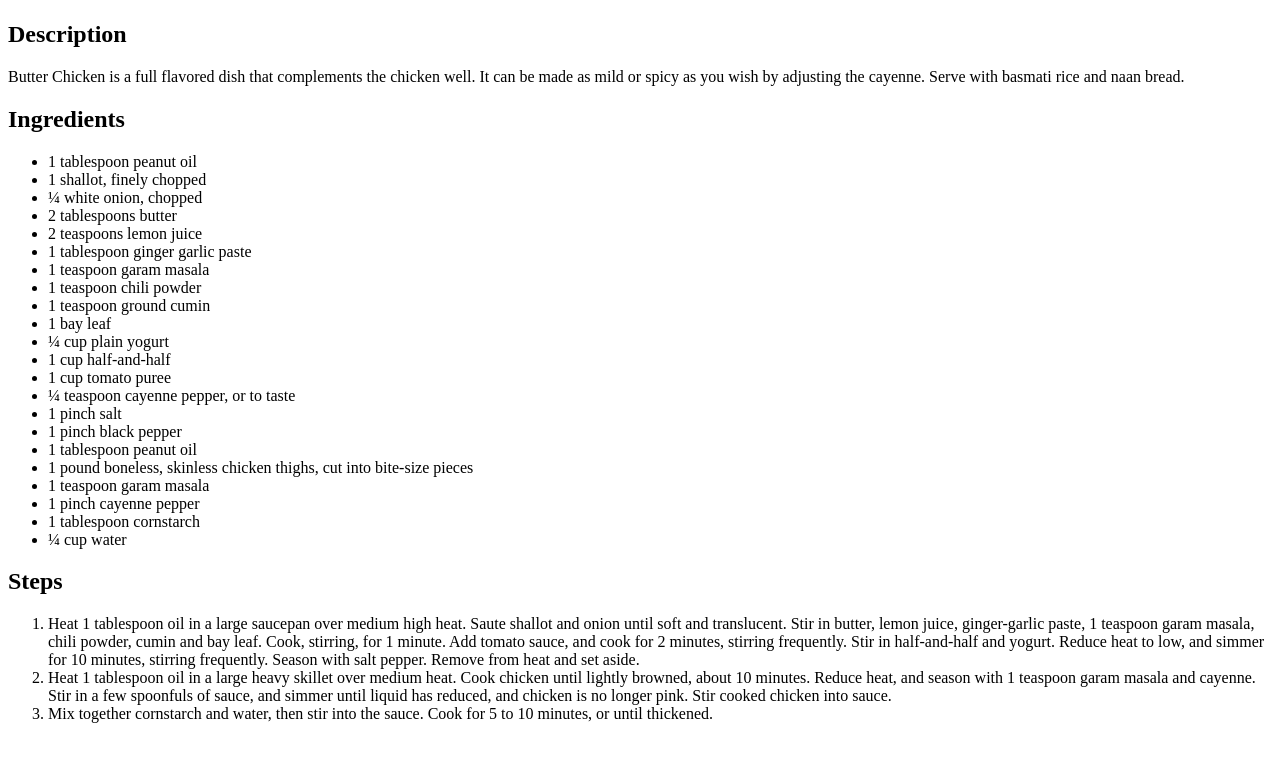
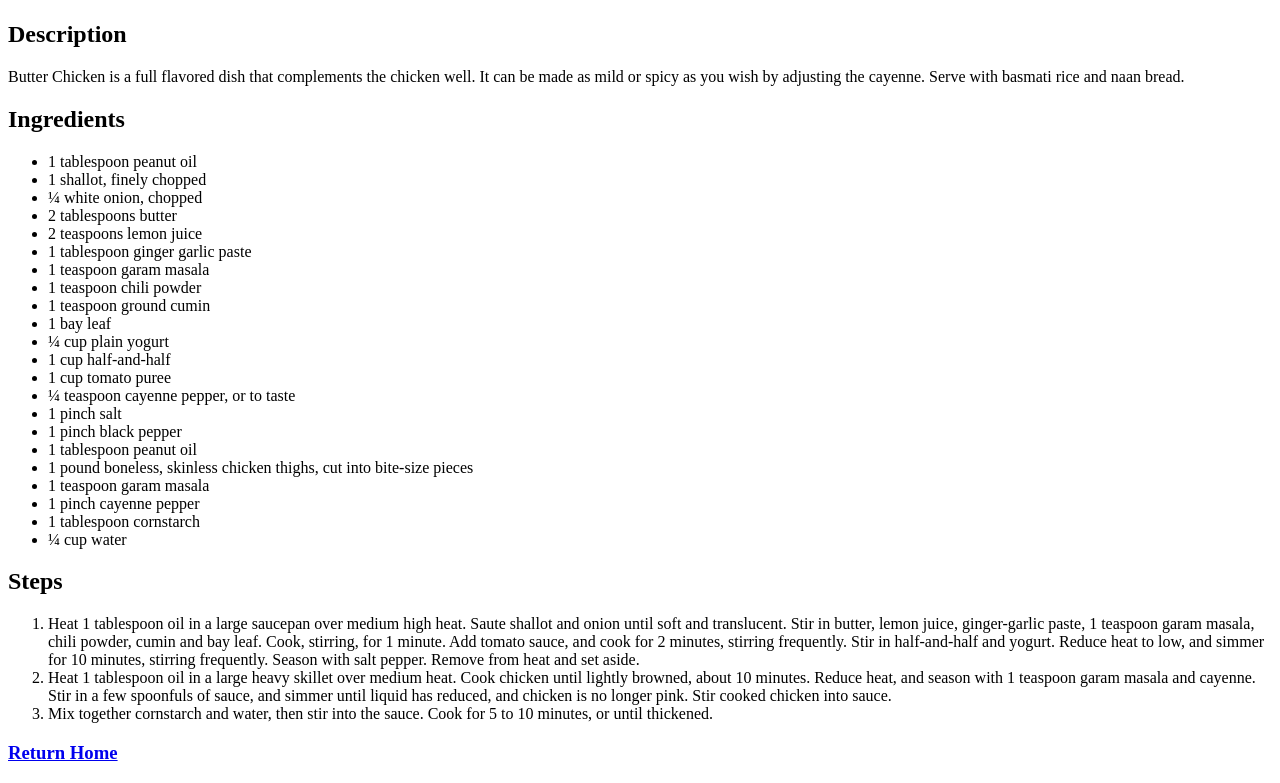
Before and after one commit to BishrBinAli/odin-recipes, a plain HTML site: page recipes/butterchicken.html in a window 1280 px wide. Shown: the part 513-1296 px from the top of the page. Before the commit the page ends 1252 px from the top, so only its background shows below. Drawn offline with Linux system fonts and the light colour scheme.

Commit message:
Add return home button to recipe pages

```diff
--- a/recipes/butterchicken.html
+++ b/recipes/butterchicken.html
@@ -62,5 +62,7 @@
             Mix together cornstarch and water, then stir into the sauce. Cook for 5 to 10 minutes, or until thickened.
         </li>
     </ol>
+
+    <h3><a href="../index.html">Return Home</a></h3>
 </body>
 </html>
```
Also changed, not shown: recipes/pizza.html (+2 -0 lines), recipes/shake.html (+2 -0 lines).
